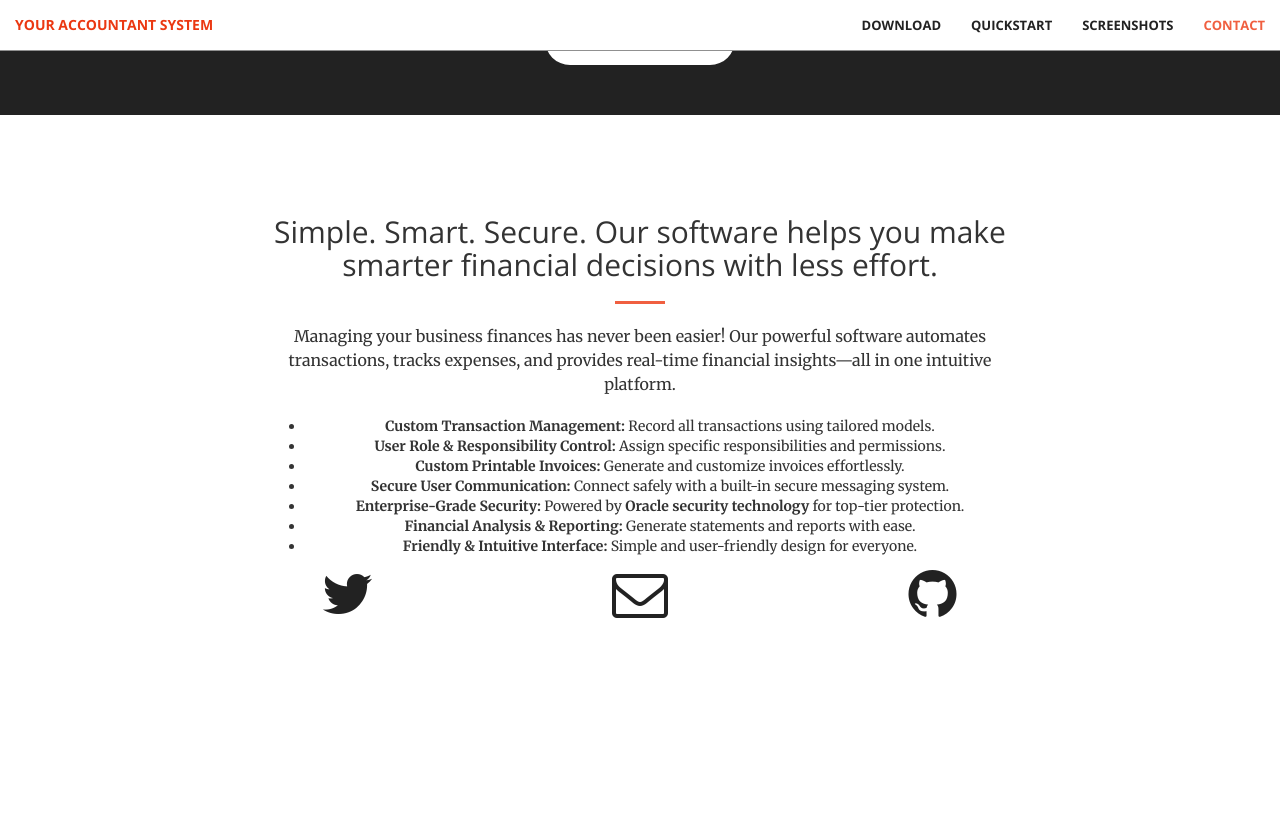
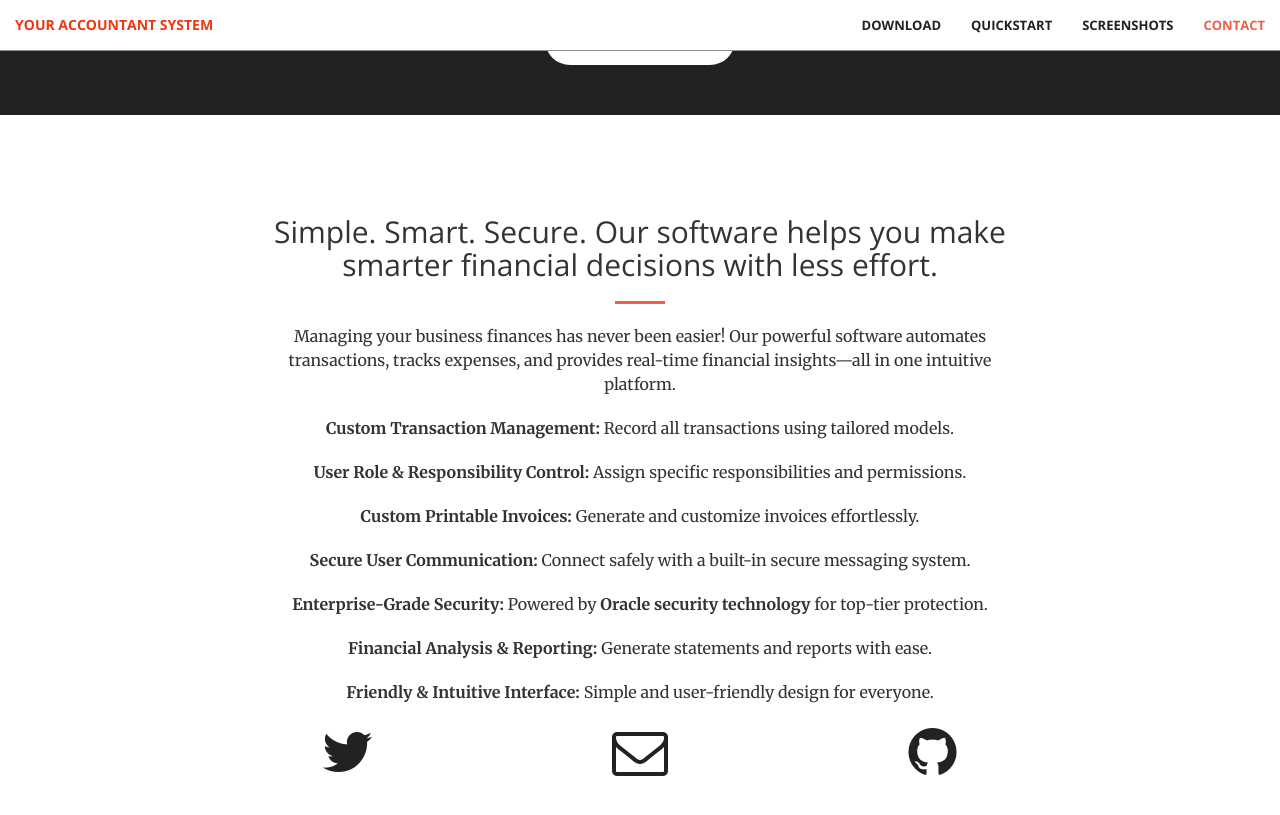
Before and after one commit to YA-Sy/Your-Accountant-System, a Jekyll site: the page built from index.html, in a window 1280 px wide and 900 px high, scrolled down 2381 px. Shown: the top 815 px of the window. Built offline with Jekyll 4.4.1, drawn with Linux system fonts in a browser that asks for light colours; before the commit the page ends 3123 px from its top, so only the background shows below that.

Commit message:
Update contact.html

```diff
--- a/_includes/contact.html
+++ b/_includes/contact.html
@@ -5,15 +5,15 @@
                 <h2 class="section-heading">Simple. Smart. Secure. Our software helps you make smarter financial decisions with less effort.</h2>
                 <hr class="primary">
                 <p>Managing your business finances has never been easier! Our powerful software automates transactions, tracks expenses, and provides real-time financial insights—all in one intuitive platform.</p>
-        <ul>
-            <li> <strong>Custom Transaction Management:</strong> Record all transactions using tailored models.</li>
-            <li> <strong>User Role & Responsibility Control:</strong> Assign specific responsibilities and permissions.</li>
-            <li> <strong>Custom Printable Invoices:</strong> Generate and customize invoices effortlessly.</li>
-            <li> <strong>Secure User Communication:</strong> Connect safely with a built-in secure messaging system.</li>
-            <li> <strong>Enterprise-Grade Security:</strong> Powered by <strong>Oracle security technology</strong> for top-tier protection.</li>
-            <li> <strong>Financial Analysis & Reporting:</strong> Generate statements and reports with ease.</li>
-            <li> <strong>Friendly & Intuitive Interface:</strong> Simple and user-friendly design for everyone.</li>
-        </ul>
+
+            <p> <strong>Custom Transaction Management:</strong> Record all transactions using tailored models.</p>
+            <p> <strong>User Role & Responsibility Control:</strong> Assign specific responsibilities and permissions.</p>
+            <p> <strong>Custom Printable Invoices:</strong> Generate and customize invoices effortlessly.</p>
+            <p> <strong>Secure User Communication:</strong> Connect safely with a built-in secure messaging system.</p>
+            <p> <strong>Enterprise-Grade Security:</strong> Powered by <strong>Oracle security technology</strong> for top-tier protection.</p>
+            <p> <strong>Financial Analysis & Reporting:</strong> Generate statements and reports with ease.</p>
+            <p> <strong>Friendly & Intuitive Interface:</strong> Simple and user-friendly design for everyone.</p>
+
             </div>
         <div class="col-lg-2 col-lg-offset-2 text-center">
             <a href="https://twitter.com/{{ site.twitter_username }}">
```
